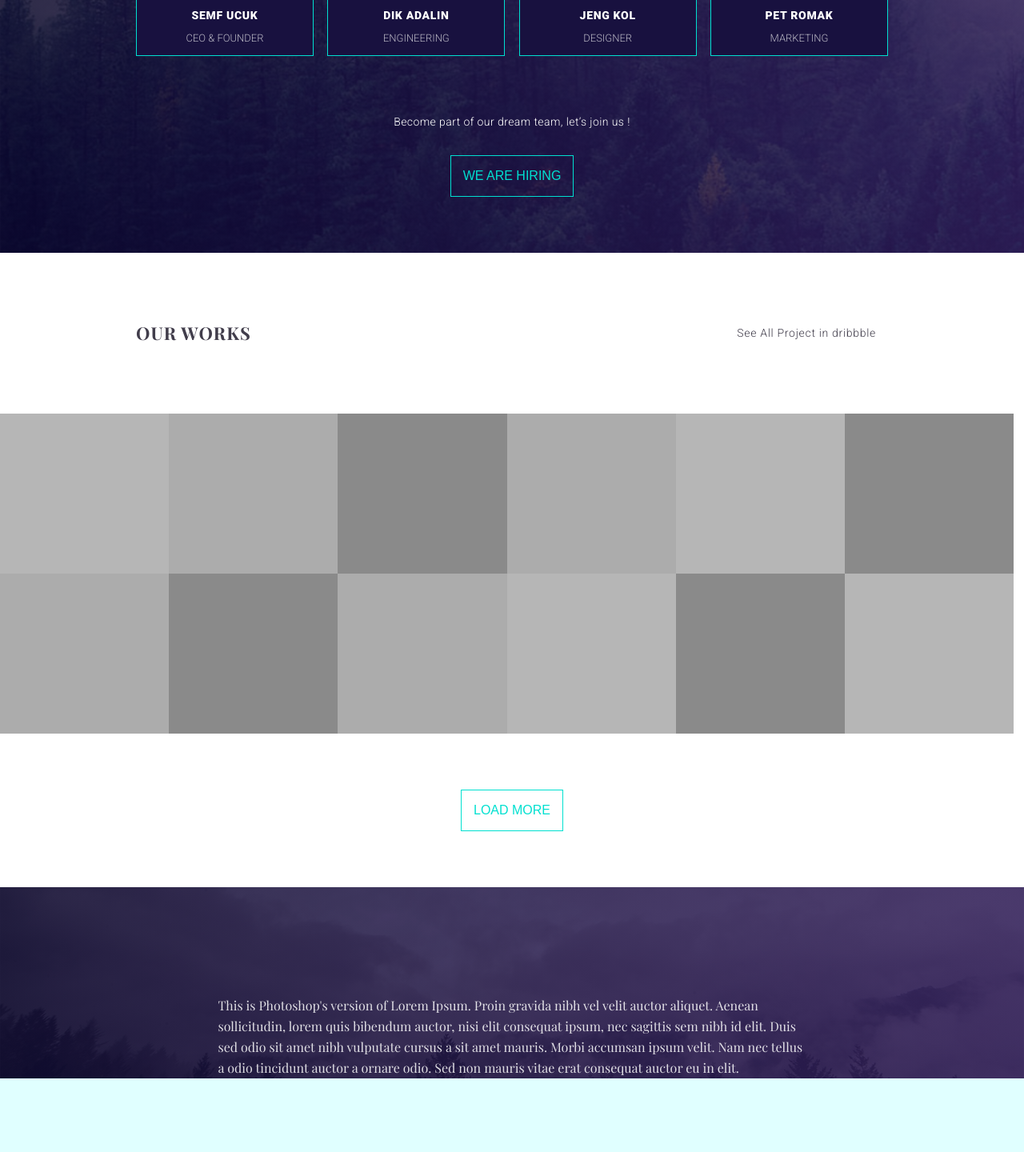
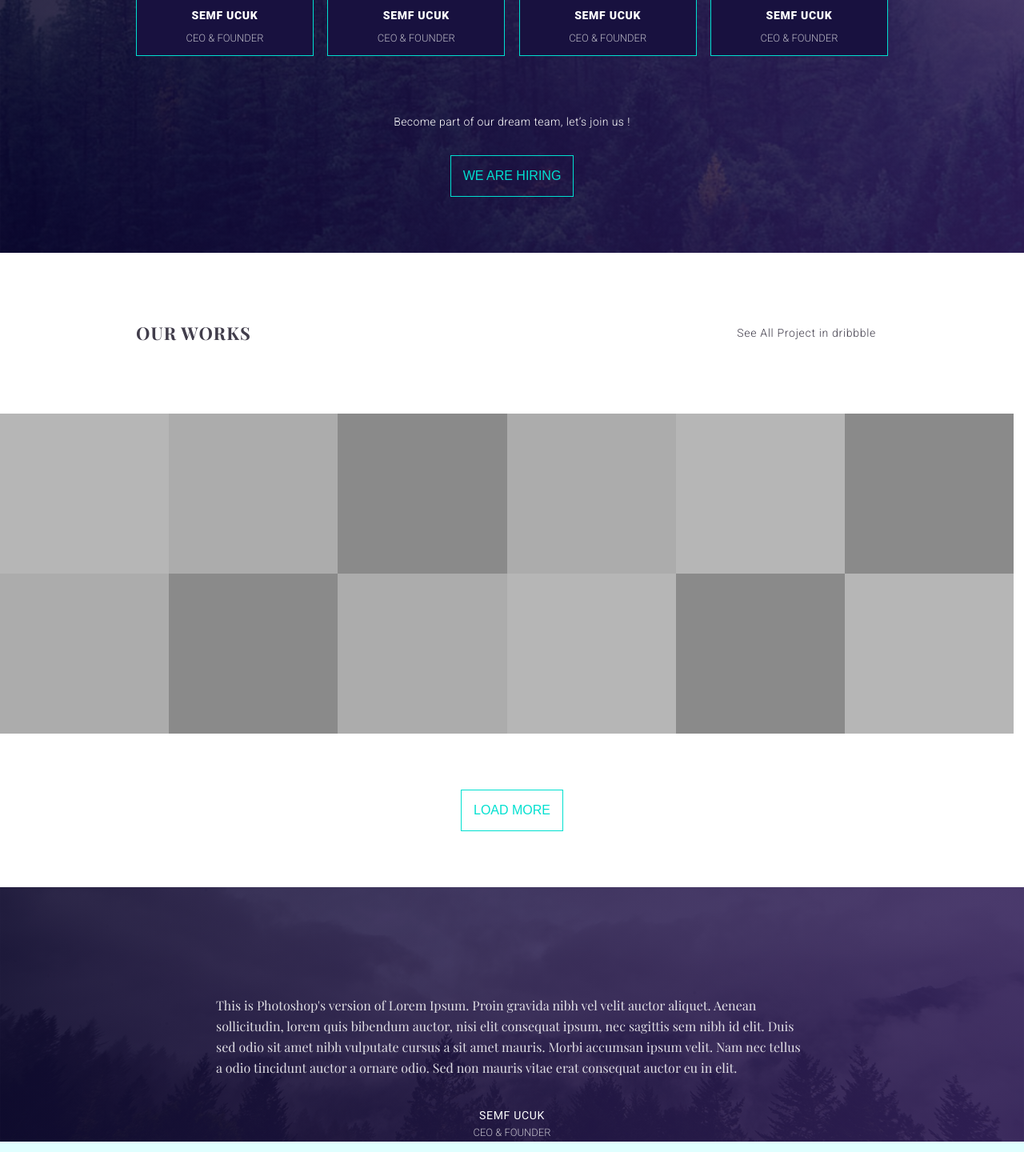
Before and after one commit to vladimir1234567/tajam, a website: page index.html in a window 1280 px wide. Shown: the part 2930-4370 px from the top of the page at 80% size. Before the commit the page ends 4294 px from the top, so only its background shows below. Drawn offline with nearby package versions, Linux system fonts and the light colour scheme; a web font is replaced by a local one.

Commit message:
start quote

```diff
--- a/index.html
+++ b/index.html
@@ -151,23 +151,31 @@
                             <p class="team-role">CEO & FOUNDER</p>
                     </a>
                 </li>
-                <li class="team-item"><a href="#" class="team-link"><img src="" alt="">
-                    <p class="team-name">DIK ADALIN</p>
-                    <p class="team-role">ENGINEERING</p>
-                </a></li>
-                <li class="team-item"><a href="#" class="team-link"><img src="" alt="">
-                    <p class="team-name">JENG KOL</p>
-                    <p class="team-role">DESIGNER</p>
-                </a></li>
-                <li class="team-item"><a href="#" class="team-link"><img src="" alt="">
-                    <p class="team-name">PET ROMAK</p>
-                    <p class="team-role">MARKETING</p>
-                </a></li>
+                <li class="team-item">
+                    <a href="#" class="team-link">
+                        <img src="" alt="">
+                        <p class="team-name">SEMF UCUK</p>
+                        <p class="team-role">CEO & FOUNDER</p>
+                    </a>
+                </li>
+                <li class="team-item">
+                    <a href="#" class="team-link">
+                        <img src="" alt="">
+                        <p class="team-name">SEMF UCUK</p>
+                        <p class="team-role">CEO & FOUNDER</p>
+                    </a>
+                </li>
+                <li class="team-item">
+                    <a href="#" class="team-link">
+                        <img src="" alt="">
+                        <p class="team-name">SEMF UCUK</p>
+                        <p class="team-role">CEO & FOUNDER</p>
+                    </a>
+                </li>
             </ul>
             <footer class="team-footer">
                 <p class="invitation">Become part of our dream team, let’s join us ! </p>
                 <a href="#" class="section-link">WE ARE HIRING</a>
-
             </footer>
         </div>
     </section>
@@ -200,6 +208,8 @@
                 sed odio sit amet nibh vulputate cursus a sit amet mauris. Morbi accumsan ipsum velit. Nam nec tellus
                 a odio tincidunt auctor a ornare odio. Sed non  mauris vitae erat consequat auctor eu in elit.
             </blockquote>
+            <p class="name">SEMF UCUK</p>
+            <p class="role">CEO & FOUNDER</p>
         </div>
     </section>
 </div>
--- a/sass/layout/_working-history.scss
+++ b/sass/layout/_working-history.scss
@@ -15,13 +15,13 @@
   }
   .working-wrap {
     position: relative;
-    width: 815px;
+    width: 740px;
     margin: 0 auto;
     z-index: 2;
 
     .her-story {
       padding-top: 135px;
-      margin-top: 0;
+      margin: 0 0 35px;
       opacity: 0.85;
       color: #ffffff;
       font-family: "Playfair Display", serif;
@@ -39,6 +39,27 @@
         background: url("../img/quotes.png");
       }
     }
+    .name {
+      color: #ffffff;
+      font-family: "Roboto", "Arial", sans-serif;
+      font-size: 14px;
+      font-weight: 400;
+      line-height: 22px;
+      text-transform: uppercase;
+      letter-spacing: 0.7px;
+      text-align: center;
+      margin-bottom: 0;
+    }
+    .role {
+      opacity: 0.7;
+      color: #ffffff;
+      font-family: "Roboto", "Arial", sans-serif;
+      font-size: 13px;
+      font-weight: 300;
+      line-height: 22px;
+      text-transform: uppercase;
+      text-align: center;
+      margin-top: 0;
+    }
   }
-
 }
```
Also changed, not shown: css/style.css.
